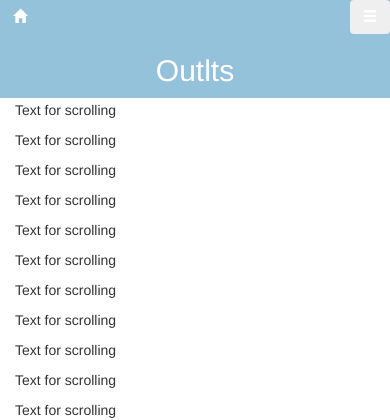
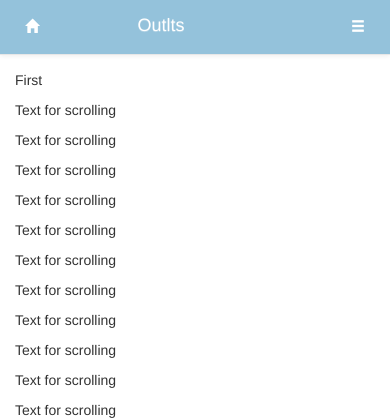
Before and after one commit to ryinyang/Phosphenes, a PHP site: page /home.html in a window 390 px wide. Shown: the top 420 px of the page. Run offline with PHP 8.4, Linux system fonts and the light colour scheme.

Commit message:
Finally got the brand in the center. Only viewable on mobile

```diff
--- a/css/style.css
+++ b/css/style.css
@@ -3,16 +3,31 @@
     padding-bottom: 50px;
  }
 
-.top-navbar {
-    background-color: #94c2db;
-    color: #ffffff;
-}
-
 a {
-    color:inherit;
+    color: inherit;
     text-decoration: none;
 }
 
-.menu-btn {
-    float: right;
+#home-btn {
+    float: left;
+    margin-left: 15px;
+
 }
+
+.navbar-brand {
+    margin-left: 15%;
+    color: white !important;
+}
+
+.navbar-toggle {
+    border: 0;
+}
+
+#main-navbar {
+    background-color: #94c2db;
+    color: white;
+}
+
+#dropdown-list > li > a {
+    color: white !important;
+}
--- a/home.html
+++ b/home.html
@@ -12,31 +12,31 @@
 </head>
 
 <body>
-	<!-- TODO: Figure out how to align buttons and text -->
-	<nav class="top-navbar navbar navbar-fixed-top">
-		<span>
-			<a href="home.html">
-				<div class="btn home-btn">
-					<span class="glyphicon glyphicon-home"></span>
-				</div>
-			</a>
-			<!-- This is for the dropdown menu button -->
-			<div class="dropdown menu-btn">
-  				<button class="btn dropdown-toggle" type="button" data-toggle="dropdown">
-  					<span class="glyphicon glyphicon-menu-hamburger"></span>
-  				</button>
- 				<ul class="dropdown-menu">
+	<!-- Fixed navbar -->
+    <nav class="navbar navbar-default navbar-fixed-top">
+		<div class="container" id="main-navbar">
+			<div class="navbar-header">
+				<button type="button" class="navbar-toggle collapsed" data-toggle="collapse" data-target="#navbar" aria-expanded="false" aria-controls="navbar">
+					<span class="glyphicon glyphicon-menu-hamburger"></span>
+				</button>
+				<button type="button" class="navbar-toggle collapsed" id="home-btn">
+					<a href="home.html">
+						<span class="glyphicon glyphicon-home"></span>
+					</a>
+				</button>
+				<a class="navbar-brand" href="home.html">Outlts</a>
+        	</div>
+			<div id="navbar" class="navbar-collapse collapse">
+				<ul class="nav navbar-nav" id="dropdown-list">
+					<li><a href="#">Upload</a></li>
 					<li><a href="notifications.html">Notifications</a></li>
-					<li><a href="#">Upload</a></li>
 					<li><a href="#">Edit Outlets</a></li>
-					<li><a href="#">Sign out</a></li>
-  				</ul>
-			</div>
-			<div class="text-center">
-				<h2>Outlts</h2>
-			</div>
-		</span>
+				</ul>
+			</div><!--/.nav-collapse -->
+		</div>
 	</nav>
+
+
 	<div class="container" id="feed">
 		<p>First</p>
 		<p>Text for scrolling</p>
--- a/profile.html
+++ b/profile.html
@@ -10,8 +10,8 @@
 	<!-- Bootstrap -->
 	<link href="css/bootstrap.min.css" rel="stylesheet">
 
-		<!-- HTML5 shim and Respond.js for IE8 support of HTML5 elements and media queries -->
-	<!-- WARNING: Respond.js doesn't work if you view the page via file:// -->
+	<!-- HTML5 shim and Respond.js for IE8 support of HTML5 elements and media queries -->
+	<!-- AWRNING: Respond.js doesn't work if you view the page via file:// -->
 	<!--[if lt IE 9]>
   		<script src="https://oss.maxcdn.com/html5shiv/3.7.3/html5shiv.min.js"></script>
   		<script src="https://oss.maxcdn.com/respond/1.4.2/respond.min.js"></script>
```
